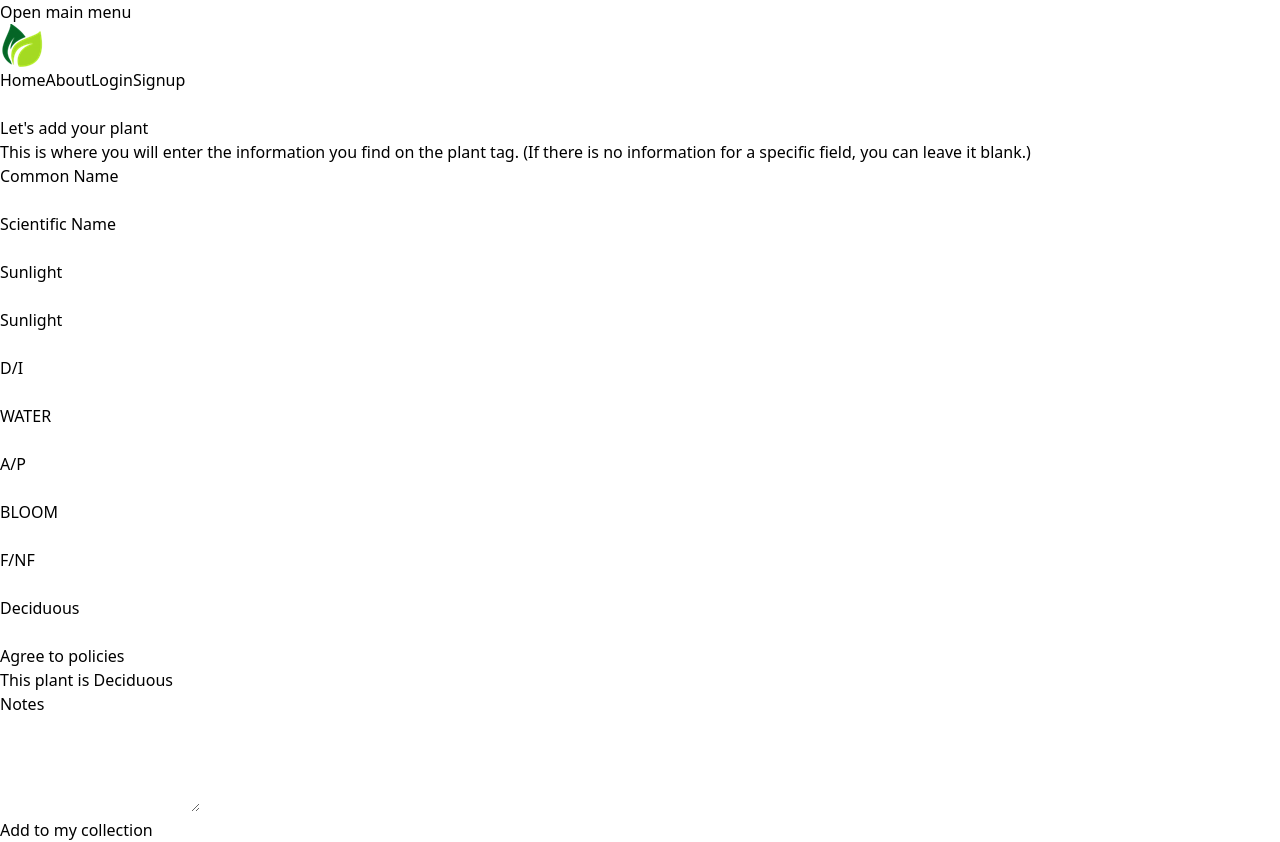
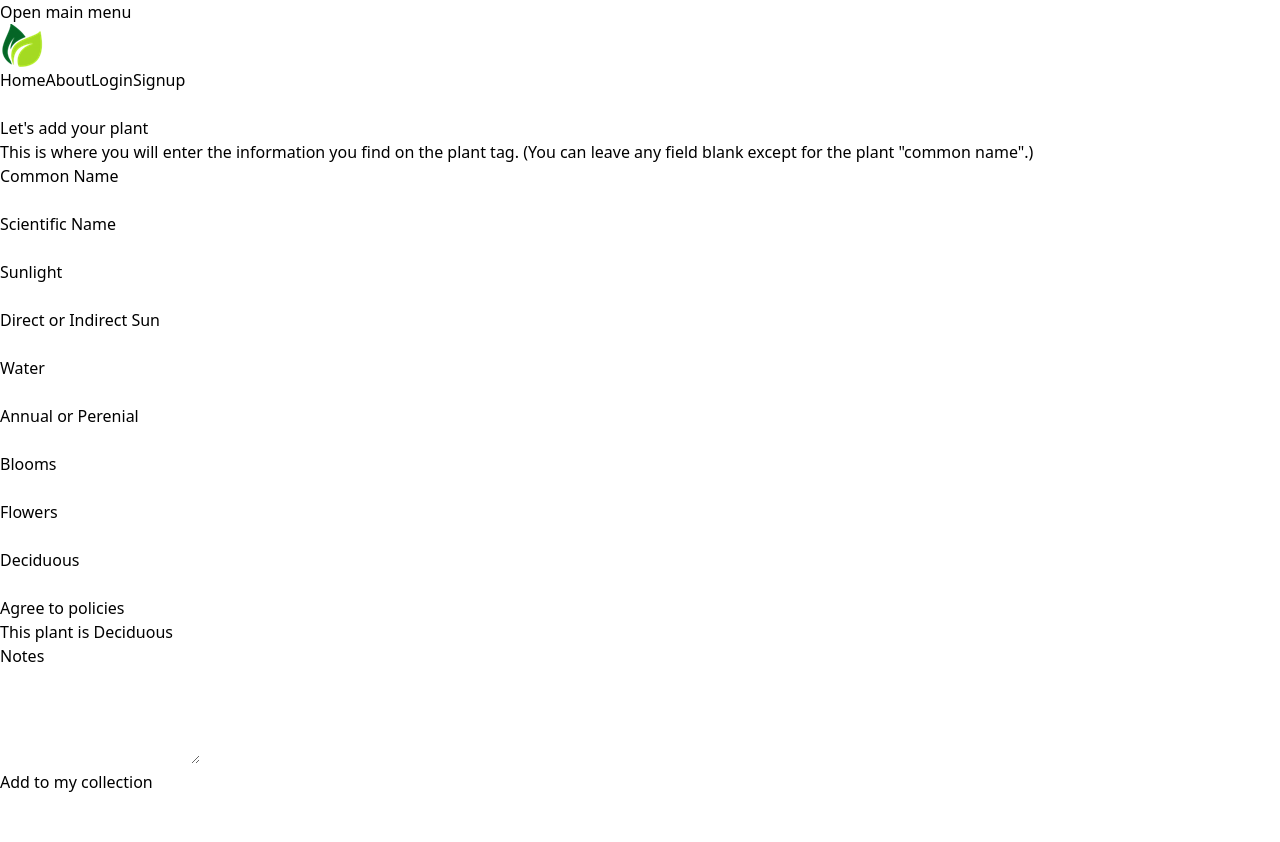
Before and after one commit to phoenixpyra7/PlantPal, a React (Vite) app in the folder client/: page /mycollection in a window 1280 px wide. After the commit the page ends 800 px from the top, so only its background shows below. Built offline with nearby package versions, Linux system fonts and the light colour scheme.

Commit message:
added comments to my collection, this page name will be changing to add a plant. buffed uup a new page for my collection called saved collection (for now to keep seperate). filled in states.

```diff
--- a/client/src/pages/Login.jsx
+++ b/client/src/pages/Login.jsx
@@ -41,11 +41,7 @@ export default function Example() {
     <>
       <div className="flex min-h-full flex-1 flex-col justify-center px-6 py-12 lg:px-8">
         <div className="sm:mx-auto sm:w-full sm:max-w-sm">
-          {/* <img
-            className="mx-auto h-10 w-auto"
-            src="https://tailwindui.com/img/logos/mark.svg?color=indigo&shade=600"
-            alt="Your Company" */}
-          {/* /> */}
+
           <h2 className="mt-10 text-center text-2xl font-bold leading-9 tracking-tight text-gray-900">
             Please sign in to your account
           </h2>
--- a/client/src/pages/MyCollection.jsx
+++ b/client/src/pages/MyCollection.jsx
@@ -22,6 +22,68 @@ function classNames(...classes) {
   return classes.filter(Boolean).join(' ')
 }
 
+const MyCollection = ({}) => {
+
+  // state for all of the form data
+  // When added a new input, added the form state
+  const [formState, setFormState] = useState({ commonName: "",
+    scientificName: "",
+    sunlight: "",
+    directOrIndirect: "",
+    water: "",
+    annualOrPerennials: "",
+    blooms: "",
+    flowers: "",
+    deciduous: "",
+    notes: ""
+});
+  // const [formState, setFormState] = useState({ email: "", password: "" });
+
+
+  // on change handler
+  const handleChange = (event) => {
+    const { name, value } = event.target;
+    setFormState({
+      ...formState,
+      [name]: value,
+    });
+  };
+
+// on sumbmit
+const handleFormSubmit = async (event) => {
+  event.preventDefault();
+  try {
+    // send the data to graphql server (mutation:)
+  } catch (e) {
+    console.error(e);
+  }
+
+  // TODO: when adding a new input, clear the form for each
+  // Clear form values after successful submission
+  setFormState({
+    commonName: "",
+    scientificName: "",
+    sunlight: "",
+    directOrIndirect: "",
+    water: "",
+    annualOrPerennials: "",
+    blooms: "",
+    flowers: "",
+    deciduous: "",
+    notes: ""
+  });
+  //unable to fix syntax error here******************
+// } catch (e) {
+//   console.error(e);
+}
+};
+
+
+
+
+
+
+// Name this function*******
 export default function Example() {
   const [agreed, setAgreed] = useState(false)
 
@@ -44,17 +106,20 @@ export default function Example() {
 
       <div className="mx-auto max-w-2xl text-center">
 
+       {/* Title and description */}
         <h2 className="text-3xl font-bold tracking-tight text-gray-900 sm:text-4xl">Let's add your plant</h2>
 
         <p className="mt-2 text-lg leading-8 text-gray-600">
-          This is where you will enter the information you find on the plant tag. (If there is no information for a specific field, you can leave it blank.)
+          This is where you will enter the information you find on the plant tag. (You can leave any field blank except for the plant "common name".)
         </p>
+
+
 
       </div>
       <form action="#" method="POST" className="mx-auto mt-16 max-w-xl sm:mt-20">
         <div className="grid grid-cols-1 gap-x-8 gap-y-6 sm:grid-cols-2">
 
-
+          {/* Common Name field */}
           <div>
             <label htmlFor="first-name" className="block text-sm font-semibold leading-6 text-gray-900">
               Common Name
@@ -62,15 +127,19 @@ export default function Example() {
             <div className="mt-2.5">
               <input
                 type="text"
-                name="first-name"
-                id="first-name"
-                autoComplete="given-name"
+                name="common-name"
+                id="common-name"
+                // autoComplete="given-name" don't need this
+                // the next 3 broke the page
+                // required
+                // value={formState.commonName}
+                // onChange={handleChange}
                 className="block w-full rounded-md border-0 px-3.5 py-2 text-gray-900 shadow-sm ring-1 ring-inset ring-gray-300 placeholder:text-gray-400 focus:ring-2 focus:ring-inset focus:ring-indigo-600 sm:text-sm sm:leading-6"
               />
             </div>
           </div>
 
-
+        {/* Scientific Name field */}
           <div>
             <label htmlFor="last-name" className="block text-sm font-semibold leading-6 text-gray-900">
               Scientific Name
@@ -78,15 +147,19 @@ export default function Example() {
             <div className="mt-2.5">
               <input
                 type="text"
-                name="last-name"
-                id="last-name"
-                autoComplete="family-name"
+                name="scientific-name"
+                id="scientific-name"
+                // autoComplete="family-name"
+                // the next 3 broke the page
+                // required
+                // value={formState.commonName}
+                // onChange={handleChange}
                 className="block w-full rounded-md border-0 px-3.5 py-2 text-gray-900 shadow-sm ring-1 ring-inset ring-gray-300 placeholder:text-gray-400 focus:ring-2 focus:ring-inset focus:ring-indigo-600 sm:text-sm sm:leading-6"
               />
             </div>
           </div>
 
-
+          {/* Sunlight field */}
           <div className="sm:col-span-2">
             <label htmlFor="company" className="block text-sm font-semibold leading-6 text-gray-900">
               Sunlight
@@ -94,111 +167,120 @@ export default function Example() {
             <div className="mt-2.5">
               <input
                 type="text"
-                name="company"
-                id="company"
-                autoComplete="organization"
+                name="sunlight"
+                id="sunlight"
+                // autoComplete="organization"
+                // the next 3 broke the page
+                // required
+                // value={formState.commonName}
+                // onChange={handleChange}
                 className="block w-full rounded-md border-0 px-3.5 py-2 text-gray-900 shadow-sm ring-1 ring-inset ring-gray-300 placeholder:text-gray-400 focus:ring-2 focus:ring-inset focus:ring-indigo-600 sm:text-sm sm:leading-6"
               />
             </div>
           </div>
 
-
+          {/* direct or indirect sun field */}
           <div className="sm:col-span-2">
             <label htmlFor="company" className="block text-sm font-semibold leading-6 text-gray-900">
-              Sunlight
+              Direct or Indirect Sun
+            </label>
+            <div className="mt-2.5">
+              <input
+                type="text"
+                // NOT SURE HOW TO NAME THIS
+                name="company"
+                id="company"
+                // autoComplete="organization"
+                // the next 3 broke the page
+                // required
+                // value={formState.commonName}
+                // onChange={handleChange}
+                className="block w-full rounded-md border-0 px-3.5 py-2 text-gray-900 shadow-sm ring-1 ring-inset ring-gray-300 placeholder:text-gray-400 focus:ring-2 focus:ring-inset focus:ring-indigo-600 sm:text-sm sm:leading-6"
+              />
+            </div>
+          </div>
+
+            {/* water field */}
+          <div className="sm:col-span-2">
+            <label htmlFor="company" className="block text-sm font-semibold leading-6 text-gray-900">
+              Water
+            </label>
+            <div className="mt-2.5">
+              <input
+                type="text"
+                name="water"
+                id="water"
+                // autoComplete="organization"
+                // the next 3 broke the page
+                // required
+                // value={formState.commonName}
+                // onChange={handleChange}
+                className="block w-full rounded-md border-0 px-3.5 py-2 text-gray-900 shadow-sm ring-1 ring-inset ring-gray-300 placeholder:text-gray-400 focus:ring-2 focus:ring-inset focus:ring-indigo-600 sm:text-sm sm:leading-6"
+              />
+            </div>
+          </div>
+
+            {/* A/P field */}
+          <div className="sm:col-span-2">
+            <label htmlFor="company" className="block text-sm font-semibold leading-6 text-gray-900">
+              Annual or Perenial
             </label>
             <div className="mt-2.5">
               <input
                 type="text"
                 name="company"
                 id="company"
-                autoComplete="organization"
+                // autoComplete="organization"
+                // the next 3 broke the page
+                // required
+                // value={formState.commonName}
+                // onChange={handleChange}
                 className="block w-full rounded-md border-0 px-3.5 py-2 text-gray-900 shadow-sm ring-1 ring-inset ring-gray-300 placeholder:text-gray-400 focus:ring-2 focus:ring-inset focus:ring-indigo-600 sm:text-sm sm:leading-6"
               />
             </div>
           </div>
 
-
+          {/* blooms field */}
           <div className="sm:col-span-2">
             <label htmlFor="company" className="block text-sm font-semibold leading-6 text-gray-900">
-              D/I
+              Blooms
             </label>
             <div className="mt-2.5">
               <input
                 type="text"
                 name="company"
                 id="company"
-                autoComplete="organization"
+                // autoComplete="organization"
+                // the next 3 broke the page
+                // required
+                // value={formState.commonName}
+                // onChange={handleChange}
                 className="block w-full rounded-md border-0 px-3.5 py-2 text-gray-900 shadow-sm ring-1 ring-inset ring-gray-300 placeholder:text-gray-400 focus:ring-2 focus:ring-inset focus:ring-indigo-600 sm:text-sm sm:leading-6"
               />
             </div>
           </div>
 
-
+          {/*Flowers field  */}
           <div className="sm:col-span-2">
             <label htmlFor="company" className="block text-sm font-semibold leading-6 text-gray-900">
-              WATER
+              Flowers
             </label>
             <div className="mt-2.5">
               <input
                 type="text"
                 name="company"
                 id="company"
-                autoComplete="organization"
+                // autoComplete="organization"
+                // the next 3 broke the page
+                // required
+                // value={formState.commonName}
+                // onChange={handleChange}
                 className="block w-full rounded-md border-0 px-3.5 py-2 text-gray-900 shadow-sm ring-1 ring-inset ring-gray-300 placeholder:text-gray-400 focus:ring-2 focus:ring-inset focus:ring-indigo-600 sm:text-sm sm:leading-6"
               />
             </div>
           </div>
 
-
-          <div className="sm:col-span-2">
-            <label htmlFor="company" className="block text-sm font-semibold leading-6 text-gray-900">
-              A/P
-            </label>
-            <div className="mt-2.5">
-              <input
-                type="text"
-                name="company"
-                id="company"
-                autoComplete="organization"
-                className="block w-full rounded-md border-0 px-3.5 py-2 text-gray-900 shadow-sm ring-1 ring-inset ring-gray-300 placeholder:text-gray-400 focus:ring-2 focus:ring-inset focus:ring-indigo-600 sm:text-sm sm:leading-6"
-              />
-            </div>
-          </div>
-
-
-          <div className="sm:col-span-2">
-            <label htmlFor="company" className="block text-sm font-semibold leading-6 text-gray-900">
-              BLOOM
-            </label>
-            <div className="mt-2.5">
-              <input
-                type="text"
-                name="company"
-                id="company"
-                autoComplete="organization"
-                className="block w-full rounded-md border-0 px-3.5 py-2 text-gray-900 shadow-sm ring-1 ring-inset ring-gray-300 placeholder:text-gray-400 focus:ring-2 focus:ring-inset focus:ring-indigo-600 sm:text-sm sm:leading-6"
-              />
-            </div>
-          </div>
-
-
-          <div className="sm:col-span-2">
-            <label htmlFor="company" className="block text-sm font-semibold leading-6 text-gray-900">
-              F/NF
-            </label>
-            <div className="mt-2.5">
-              <input
-                type="text"
-                name="company"
-                id="company"
-                autoComplete="organization"
-                className="block w-full rounded-md border-0 px-3.5 py-2 text-gray-900 shadow-sm ring-1 ring-inset ring-gray-300 placeholder:text-gray-400 focus:ring-2 focus:ring-inset focus:ring-indigo-600 sm:text-sm sm:leading-6"
-              />
-            </div>
-          </div>
-
-
+            {/* Deciduous field */}
           <div className="sm:col-span-2">
             <label htmlFor="company" className="block text-sm font-semibold leading-6 text-gray-900">
               Deciduous
@@ -208,7 +290,11 @@ export default function Example() {
                 type="text"
                 name="company"
                 id="company"
-                autoComplete="organization"
+                // autoComplete="organization"
+                // the next 3 broke the page
+                // required
+                // value={formState.commonName}
+                // onChange={handleChange}
                 className="block w-full rounded-md border-0 px-3.5 py-2 text-gray-900 shadow-sm ring-1 ring-inset ring-gray-300 placeholder:text-gray-400 focus:ring-2 focus:ring-inset focus:ring-indigo-600 sm:text-sm sm:leading-6"
               />
             </div>
@@ -218,6 +304,7 @@ export default function Example() {
           <Switch.Group as="div" className="flex gap-x-4 sm:col-span-2">
             <div className="flex h-6 items-center">
               <Switch
+              // can we change this to true false or yes no?
                 checked={agreed}
                 onChange={setAgreed}
                 className={classNames(
@@ -225,6 +312,7 @@ export default function Example() {
                   'flex w-8 flex-none cursor-pointer rounded-full p-px ring-1 ring-inset ring-gray-900/5 transition-colors duration-200 ease-in-out focus-visible:outline focus-visible:outline-2 focus-visible:outline-offset-2 focus-visible:outline-indigo-600'
                 )}
               >
+                {/* Not sure if this is still needed */}
                 <span className="sr-only">Agree to policies</span>
                 <span
                   aria-hidden="true"
@@ -235,6 +323,8 @@ export default function Example() {
                 />
               </Switch>
             </div>
+
+                  {/* radio button label */}
             <Switch.Label className="text-sm leading-6 text-gray-600">
               {/* Can the privacy policy link do anything fun for this section? */}
               This plant is Deciduous
```
Also changed, not shown: client/src/pages/SavedCollection.jsx (added, +24 -0 lines), client/src/pages/TEST.jsx (deleted, +0 -72 lines).
